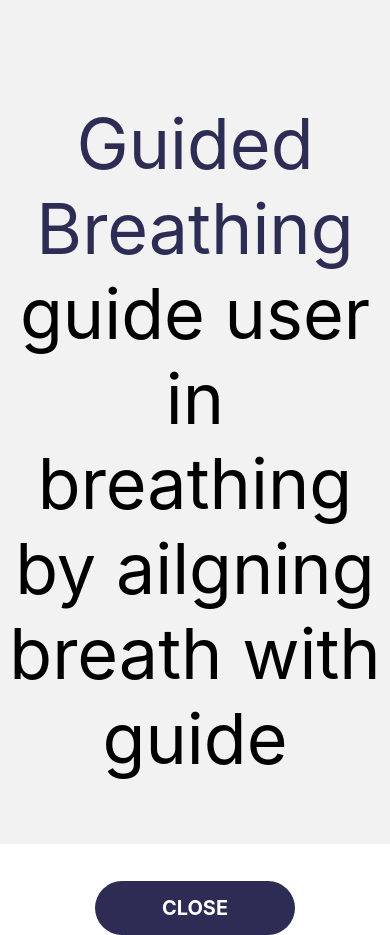
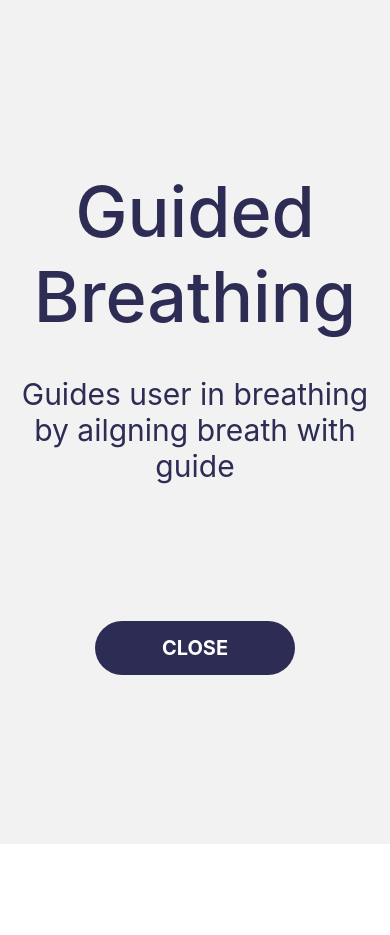
Before and after one commit to farisdurrani/meditation-app, a React Native app: screen /SquareInfo in a window 390 px wide. After the commit the page ends 844 px from the top, so only its background shows below. Built offline with nearby package versions, Linux system fonts and the light colour scheme.

Commit message:
restructure + SquareInfo

```diff
--- a/navigation/index.js
+++ b/navigation/index.js
@@ -17,16 +17,13 @@ import {
   BeginScreen,
   InhaleHold,
   PromptActivities,
-  Info,
-  ExerciseHandsAbove,
-  ExerciseTouchToes,
+  Exercise,
+  Exercise2,
   FocusedInfo,
   SquareInfo,
   DeepInfo,
   Exercise4,
 } from "../screens";
-
-
 
 const Stack = createNativeStackNavigator();
 
@@ -36,6 +33,16 @@ const Navigation = () => {
       <Stack.Navigator>
       <Stack.Screen
           options={{ headerShown: false }}
+          name="SquareInfo"
+          component={SquareInfo}
+        />
+        <Stack.Screen
+          options={{ headerShown: false }}
+          name="DeepInfo"
+          component={DeepInfo}
+        />
+        <Stack.Screen
+          options={{ headerShown: false }}
           name="Timer"
           component={Timer}
         />
@@ -44,7 +51,6 @@ const Navigation = () => {
           name="WelcomePage"
           component={WelcomePage}
         />
-
         <Stack.Screen
           options={{ headerShown: false }}
           name="BeginScreen"
@@ -57,23 +63,13 @@ const Navigation = () => {
         />
         <Stack.Screen
           options={{ headerShown: false }}
-          name="ExerciseHandsAbove"
-          component={ExerciseHandsAbove}
-        />
-      <Stack.Screen
-          options={{ headerShown: false }}
-          name="ExerciseTouchToes"
-          component={ExerciseTouchToes}
+          name="Exercise"
+          component={Exercise}
         />
         <Stack.Screen
           options={{ headerShown: false }}
-          name="Info"
-          component={Info}
-        />
-        <Stack.Screen
-          options={{ headerShown: false }}
-          name="DeepInfo"
-          component={DeepInfo}
+          name="Exercise2"
+          component={Exercise2}
         />
         <Stack.Screen
           options={{ headerShown: false }}
@@ -141,11 +137,7 @@ const Navigation = () => {
           name="FocusedInfo"
           component={FocusedInfo}
         />
-        <Stack.Screen
-          options={{ headerShown: false }}
-          name="SquareInfo"
-          component={SquareInfo}
-        />
+
         <Stack.Screen
           options={{ headerShown: false }}
           name="Exercise4"
--- a/screens/beginning_screens/SquareInfo.js
+++ /dev/null
@@ -1,26 +0,0 @@
-import { StyleSheet, Text, View, Dimensions } from "react-native";
-import React from "react";
-import { MText, MButton } from "../../components";
-import { LAYOUT, COLORS } from "../../constants";
-
-const SquareInfo = () => {
-    return (
-        <View style={styles.mainContainer}>
-          <Text style = {{fontSize: 70, textAlign: "center", color: COLORS.primary_blue}}>Guided Breathing</Text>
-          <Text style = {{fontSize: 70, textAlign: "center"}}>guide user in breathing by ailgning breath with guide</Text>
-          <MButton
-            text="CLOSE"
-            containerStyle={{ width: 200, marginTop: 100}}
-          />
-        </View>
-      );
-}
-
-export default SquareInfo;
-
-const styles = StyleSheet.create({
-  mainContainer: {
-    marginTop: Dimensions.get("window").height * 0.12,
-    alignItems: "center",
-  }
-});
--- a/screens/exercise/ExerciseHandsAbove.js
+++ b/screens/exercise_screens/Exercise.js
@@ -3,7 +3,7 @@ import React, { useState, useEffect } from "react";
 import { COLORS } from "../../constants";
 import { HeaderButtons, DropDown, MButton, MText } from "../../components";
 
-const ExerciseHandsAbove = ({ navigation, route }) => {
+const Exercise = ({ navigation, route }) => {
 
     const minutes = 10;
 
@@ -50,7 +50,7 @@ const ExerciseHandsAbove = ({ navigation, route }) => {
     );
   };
 
-  export default ExerciseHandsAbove;
+  export default Exercise;
 
 
   const styles = StyleSheet.create({
--- a/screens/exercise/ExerciseTouchToes.js
+++ b/screens/exercise_screens/Exercise2.js
@@ -3,7 +3,7 @@ import React, { useState, useEffect } from "react";
 import { COLORS } from "../../constants";
 import { HeaderButtons, DropDown, MButton, MText } from "../../components";
 
-const ExerciseTouchToes = ({ navigation, route }) => {
+const Exercise2 = ({ navigation, route }) => {
 
     const minutes = 10;
 
@@ -51,7 +51,7 @@ const ExerciseTouchToes = ({ navigation, route }) => {
     );
   };
 
-  export default ExerciseTouchToes;
+  export default Exercise2;
 
 
   const styles = StyleSheet.create({
--- a/screens/guided_screens/DeepInfo.js
+++ /dev/null
@@ -1,26 +0,0 @@
-import { StyleSheet, Text, View, Dimensions } from "react-native";
-import React from "react";
-import { MText, MButton } from "../../components";
-import { LAYOUT, COLORS } from "../../constants";
-
-const DeepInfo = () => {
-    return (
-        <View style={styles.mainContainer}>
-          <View marginTop={ Dimensions.get('window').width *0.15} />
-          <Text style = {{fontSize: 65, textAlign: "center", color: COLORS.primary_blue}}>Deep Breathing</Text>
-          <View marginTop={ Dimensions.get('window').width *0.15} />
-          <Text style = {{fontSize: 40, textAlign: "center"}}>inhale for 4 seconds</Text>
-          <Text style = {{fontSize: 40, textAlign: "center"}}>hold for 7 seconds</Text>
-          <Text style = {{fontSize: 40, textAlign: "center"}}>exhale for 8 seconds</Text>
-          <View marginTop={ Dimensions.get('window').width *0.50} />
-          <MButton
-            text="CLOSE"
-          />
-        </View>
-      );
-}
-
-export default DeepInfo;
-
-const styles = StyleSheet.create({
-});
--- a/screens/guided_screens/Info.js
+++ /dev/null
@@ -1,28 +0,0 @@
-import { StyleSheet, Text, View } from "react-native";
-import React from "react";
-import { HeaderButtons, DropDown, MButton, MText } from "../../components";
-
-const Info = ({ navigation, route }) => {
-  return (
-    <View style={{ alignItems: "center" }}>
-      <HeaderButtons navigation={navigation} />
-      <MText text="Guided Breathing" />
-      <Text>Info</Text>
-      <MButton text="Begin" />
-    </View>
-  );
-};
-
-export default Info;
-
-const infoText = {
-  FocusedMeditation: ["Focused Meditation", "self meditation using a word to focus on"],
-  GuidedBreathing: ["Guided Breathing", "guide user in breathing by aligning breath with guide"],
-  FocusedMeditation2:["Focused Meditation", "Focus on nothing but the word and sound in the background"],
-  SquareBreathing:
-    ["Square Breathing", "inhale for 4 seconds, hold for 4 seconds, exhale for 4 seconds, hold for 4 seconds"],
-  DeepBreathing:
-    ["Deep Breathing", "inhale for 4 seconds, hold for 7 seconds, exhale for 8 seconds"],
-};
-
-const styles = StyleSheet.create({});
--- /dev/null
+++ b/screens/info_screens/DeepInfo.js
@@ -0,0 +1,37 @@
+import { StyleSheet, Text, View, Dimensions } from "react-native";
+import React from "react";
+import { MText, MButton } from "../../components";
+import { LAYOUT, COLORS } from "../../constants";
+
+const DeepInfo = () => {
+  return (
+    <View style={styles.mainContainer}>
+      <View marginTop={Dimensions.get("window").width * 0.15} />
+      <Text
+        style={{
+          fontSize: 65,
+          textAlign: "center",
+          color: COLORS.primary_blue,
+        }}
+      >
+        Deep Breathing
+      </Text>
+      <View marginTop={Dimensions.get("window").width * 0.15} />
+      <Text style={{ fontSize: 40, textAlign: "center" }}>
+        inhale for 4 seconds
+      </Text>
+      <Text style={{ fontSize: 40, textAlign: "center" }}>
+        hold for 7 seconds
+      </Text>
+      <Text style={{ fontSize: 40, textAlign: "center" }}>
+        exhale for 8 seconds
+      </Text>
+      <View marginTop={Dimensions.get("window").width * 0.5} />
+      <MButton text="CLOSE" />
+    </View>
+  );
+};
+
+export default DeepInfo;
+
+const styles = StyleSheet.create({});
--- /dev/null
+++ b/screens/info_screens/SquareInfo.js
@@ -0,0 +1,45 @@
+import { StyleSheet, Text, View, Dimensions } from "react-native";
+import React from "react";
+import { MText, MButton } from "../../components";
+import { COLORS } from "../../constants";
+
+const SquareInfo = ({ navigation }) => {
+  return (
+    <View style={styles.container}>
+      <View style={styles.mainContainer}>
+        <MText text="Guided Breathing" />
+        <Text style={styles.text}>
+          Guides user in breathing by ailgning breath with guide
+        </Text>
+        <MButton
+          text="CLOSE"
+          onPress={() => navigation.goBack}
+          containerStyle={{ marginTop: 100, width: 200 }}
+        />
+      </View>
+    </View>
+  );
+};
+
+export default SquareInfo;
+
+const styles = StyleSheet.create({
+  mainContainer: {
+    display: "flex",
+    alignItems: "center",
+    justifyContent: "space-between",
+    height: Dimensions.get("window").height * 0.6,
+    paddingHorizontal: 10,
+  },
+  text: {
+    fontSize: 30,
+    textAlign: "center",
+    color: COLORS.primary_blue,
+  },
+  container: {
+    display: "flex",
+    height: Dimensions.get("window").height,
+    justifyContent: "center",
+    alignItems: "center",
+  },
+});
```
Also changed, not shown: screens/index.js (+13 -12 lines), screens/info_screens/Info.js (added, +28 -0 lines), screens/exercise_screens/Exercise4.js (renamed from screens/beginning_screens/Exercise4.js).
